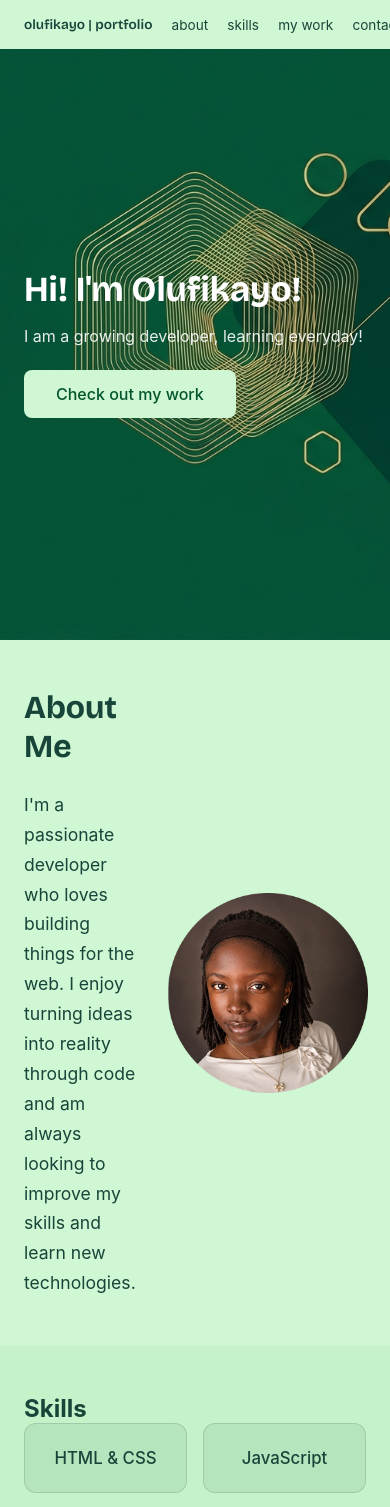
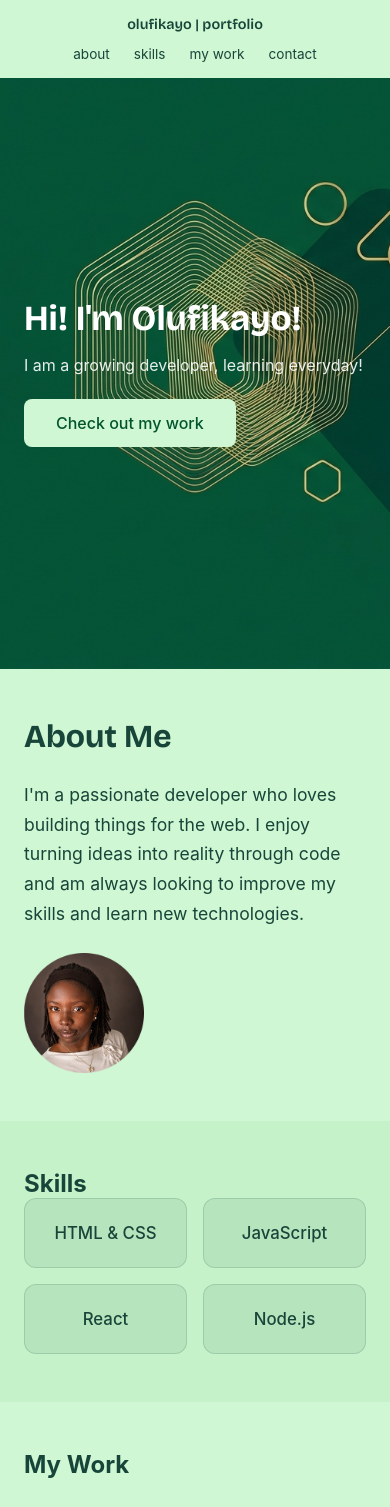
Before and after one commit to olufiks/portfolio, a React (Vite) app: page / in a window 390 px wide. Shown: the top 1507 px of the page. Built offline with nearby package versions, Linux system fonts and the light colour scheme; the HTML template or start-up script is replaced by a standard one.

Commit message:
fix about me section,  wrap header, scrollbar

```diff
--- a/src/App.css
+++ b/src/App.css
@@ -8,6 +8,28 @@ body {
   background-color: #CFF7D3;
   color: #184539;
   font-family: "SF Pro Display", "SF Pro Text", -apple-system, BlinkMacSystemFont, sans-serif;
+}
+
+::-webkit-scrollbar {
+  width: 8px;
+}
+
+::-webkit-scrollbar-track {
+  background: transparent;
+}
+
+::-webkit-scrollbar-thumb {
+  background: rgba(24, 69, 57, 0.25);
+  border-radius: 10px;
+}
+
+::-webkit-scrollbar-thumb:hover {
+  background: rgba(24, 69, 57, 0.45);
+}
+
+* {
+  scrollbar-width: thin;
+  scrollbar-color: rgba(24, 69, 57, 0.25) transparent;
 }
 
 header {
@@ -276,14 +298,18 @@ header a:hover {
 
 @media (max-width: 768px) {
   header {
-    gap: 1.2rem;
+    flex-wrap: wrap;
+    justify-content: center;
+    gap: 0.8rem 1.5rem;
     padding: 1rem 1.5rem;
-    overflow-x: auto;
   }
 
   header h1 {
-    font-size: 0.85rem;
+    font-size: 0.9rem;
     white-space: nowrap;
+    width: 100%;
+    text-align: center;
+    margin-right: 0;
   }
 
   header a {
@@ -313,7 +339,13 @@ header a:hover {
   }
 
   #about {
-    gap: 2rem;
+    flex-direction: column;
+    gap: 1.5rem;
+    align-items: flex-start;
+  }
+
+  .about-content {
+    width: 100%;
   }
 
   .about-content h2 {
@@ -321,7 +353,9 @@ header a:hover {
   }
 
   .about-image {
-    max-width: 200px;
+    max-width: 120px;
+    border-radius: 12px;
+    align-self: flex-start;
   }
 
   .skills-grid {
```
